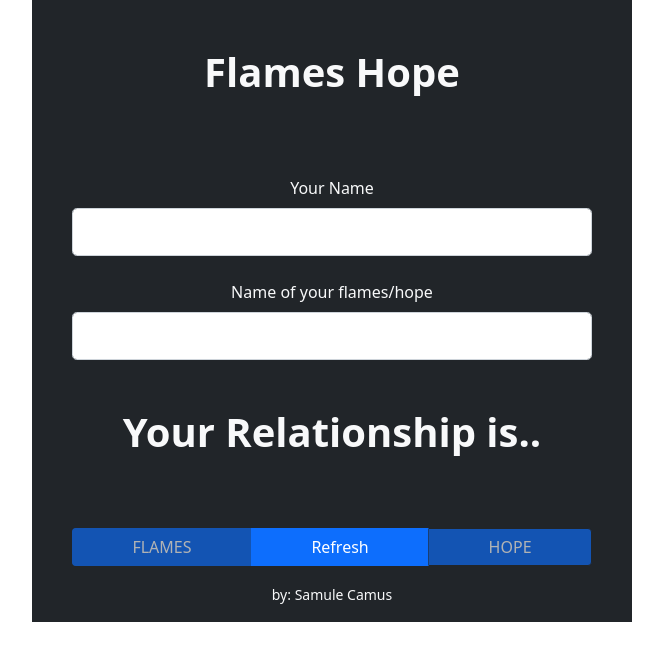
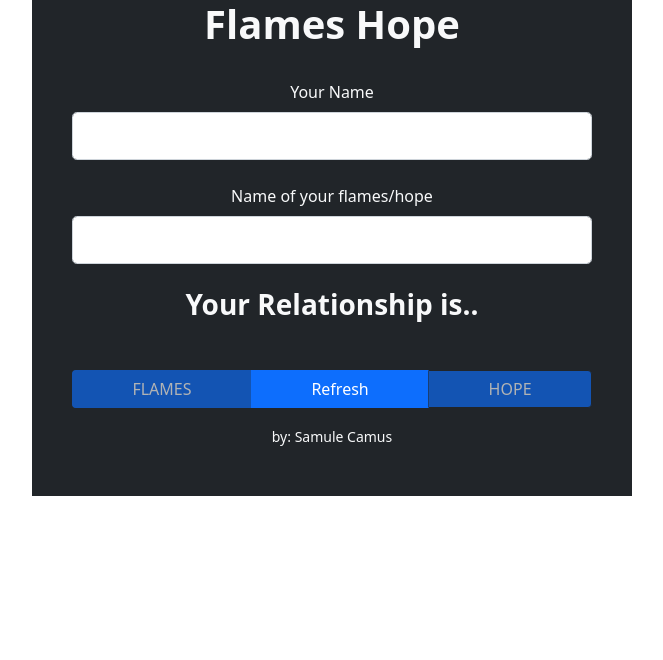
Before and after one commit to elmaus/flames-hope, a React (Create React App) app: page / in a window 1280 px wide. Shown: the top 660 px of the page, without its empty margins (308-971 px from the left). Built offline with nearby package versions, Linux system fonts and the light colour scheme.

Commit message:
adjusting padding

```diff
--- a/src/App.js
+++ b/src/App.js
@@ -31,8 +31,8 @@ function App() {
 	}
 
   return (
-    <div className="App pb-3 bg-dark">
-      <h1 className="text-light p-5 fw-bold">Flames Hope</h1>
+    <div className="App pb-5 bg-dark">
+      <h1 className="text-light fw-bold">Flames Hope</h1>
 
       <div>
 	  	<label class="form-label text-light pt-4">Your Name</label>
@@ -40,7 +40,7 @@ function App() {
         <label class="form-label text-light pt-4">Name of your flames/hope</label>
         <input id="input2" className="form-control form-control-lg" type="text" onChange={e => {onTyping2(e.target.value)}}/>
 
-		<h1 className="text-light p-5 fw-bold">{result}</h1>
+		<h3 className="text-light p-4 fw-bold">{result}</h3>
 
 		<Buttons isactive={(name1 && name2) ? "" : "disabled"} toset={finalResult} res={reset} name1={name1} name2={name2}/>
       </div>
```
